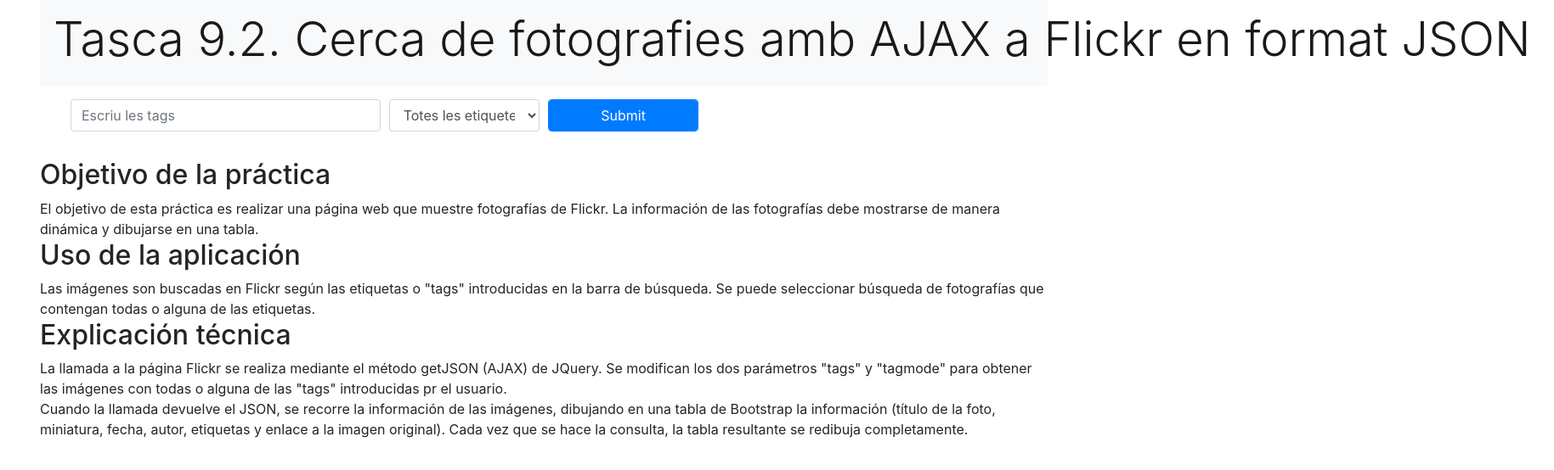
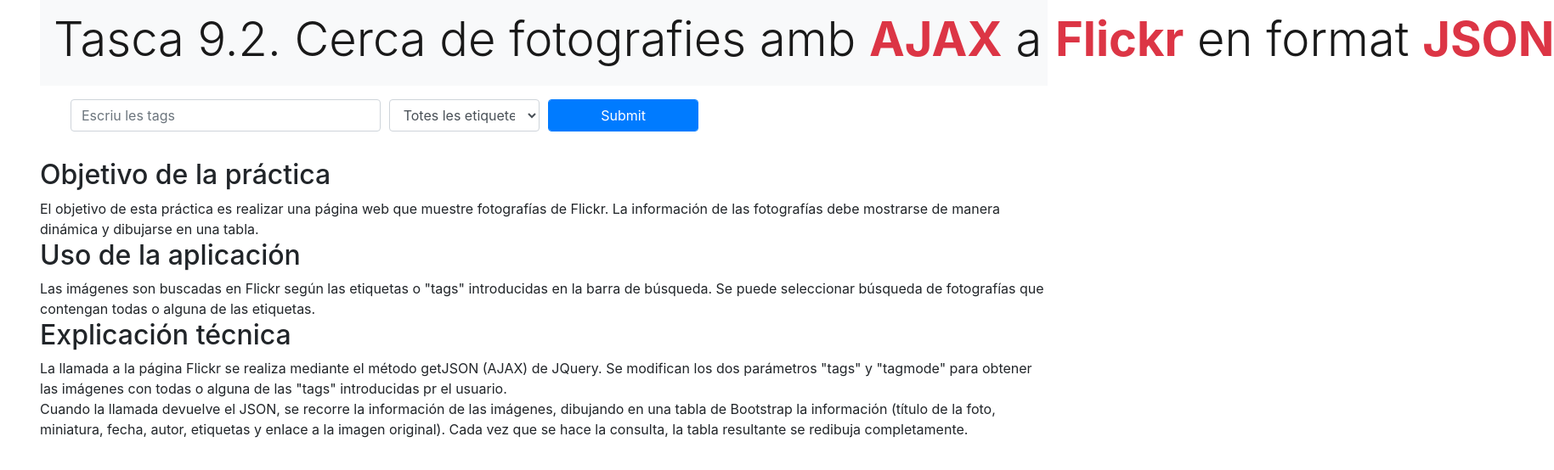
Before and after one commit to daniarques11/Tasca92_Entornos, a plain HTML site: page info.html in a window 1280 px wide. Shown: the whole page at 85% size, 1829 px wide, since content can reach past the window. Drawn offline with nearby package versions, Linux system fonts and the light colour scheme.

Commit message:
style: Afegir colors al header

```diff
--- a/info.html
+++ b/info.html
@@ -22,7 +22,7 @@ Modificación de la web para Entornos de Desarrollo -->
         <nav class="navbar navbar-light bg-light">
             <span class="navbar-brand mb-0 font-weight-bold">
                 <h1 class="display-4">
-                    Tasca 9.2. Cerca de fotografies amb AJAX a Flickr en format JSON
+                    Tasca 9.2. Cerca de fotografies amb <span class="text-danger font-weight-bold">AJAX</span> a  <span class="text-danger font-weight-bold">Flickr</span> en format <span class="text-danger font-weight-bold">JSON</span>
                 </h1>
             </span>
         </nav>
```
